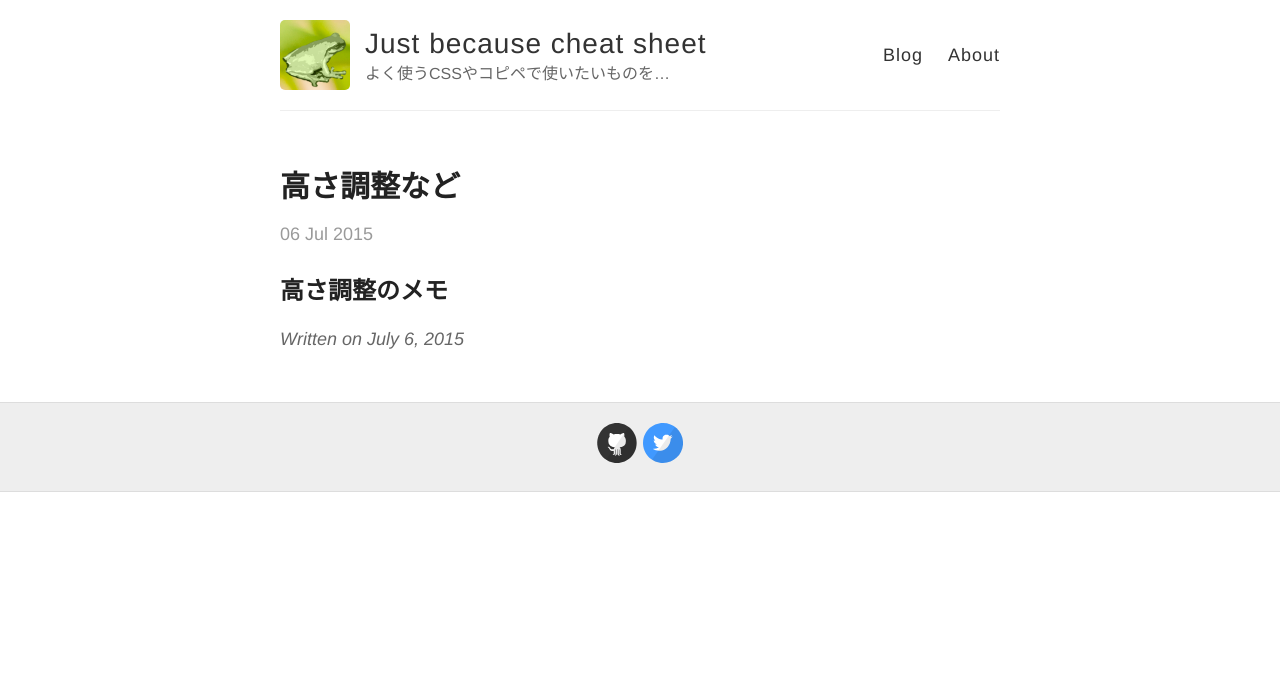
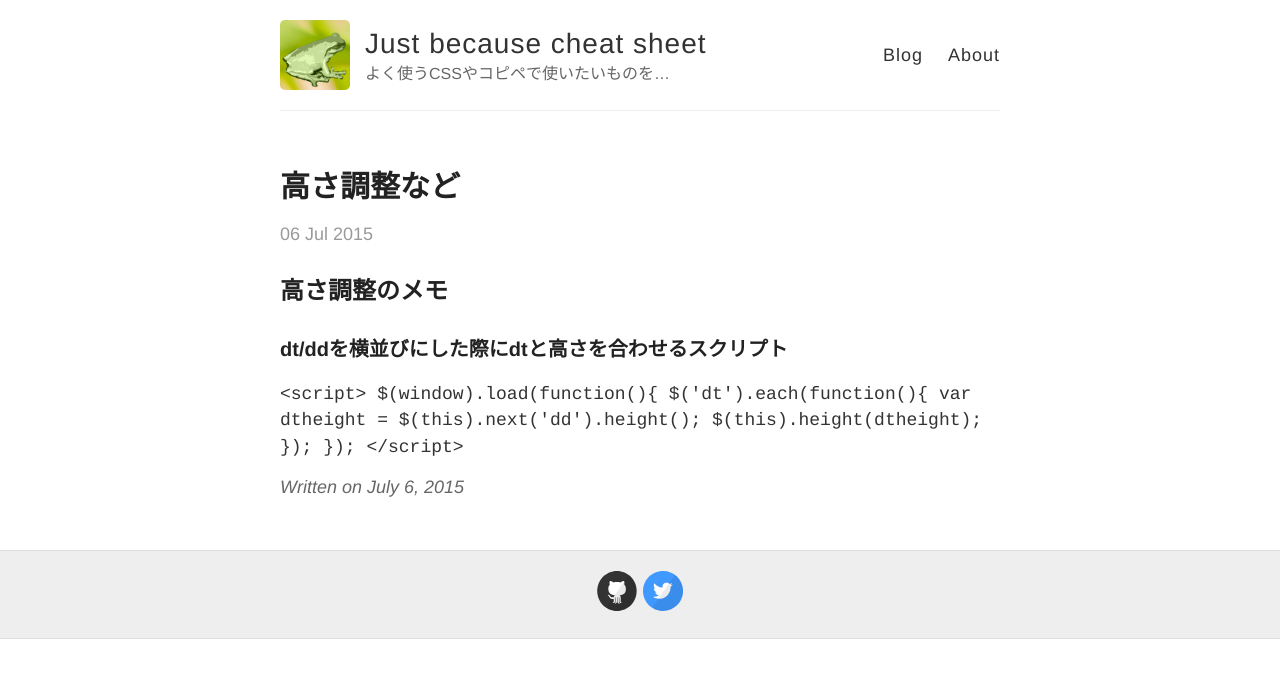
Before and after one commit to sidegore/sidegore.github.io, a Jekyll site: the page built from _posts/2015-7-6-height.md, in a window 1280 px wide. Shown: the top 678 px of the page. Built offline with Jekyll 4.4.1, drawn with Linux system fonts in a browser that asks for light colours; comment, search, counter and statistics services are not loaded.

Commit message:
投稿調整

````diff
--- a/_posts/2015-7-6-height.md
+++ b/_posts/2015-7-6-height.md
@@ -4,3 +4,14 @@ title: 高さ調整など
 ---
 
 ## 高さ調整のメモ
+
+### dt/ddを横並びにした際にdtと高さを合わせるスクリプト
+
+```<script>
+$(window).load(function(){
+	$('dt').each(function(){
+		var dtheight =  $(this).next('dd').height();
+		$(this).height(dtheight);
+	});
+});
+</script>```
````
